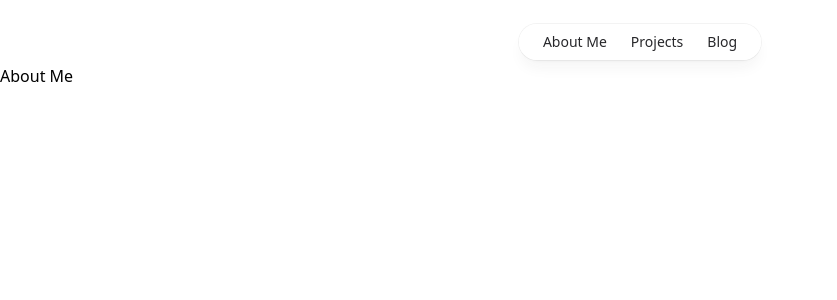
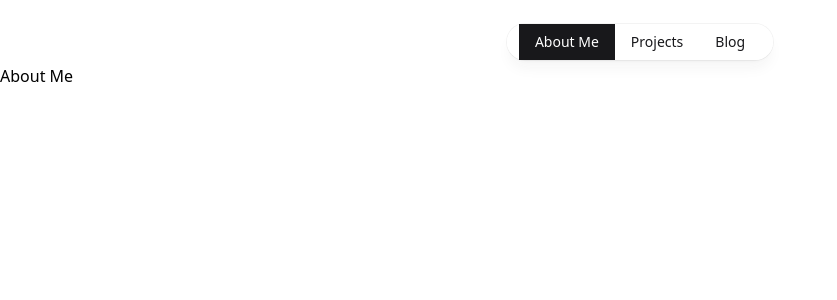
Before and after one commit to CynthiaWeaver-Jeannine/Cynthia_Weaver-Portfolio, a Next.js app: page / in a window 1280 px wide. Shown: the top 300 px of the page, without its empty margins (0-837 px from the left). Built offline with nearby package versions, Linux system fonts and the light colour scheme.

Commit message:
update NavItem: different styles based on isSelected

```diff
--- a/components/layout.tsx
+++ b/components/layout.tsx
@@ -11,11 +11,10 @@ function NavItem(props: NavItemProps) {
     const { title, url, isSelected } = props;
     return (
     <li>
-        <a className={`block px-3 py-2 transition hover:text-teal-500 ${isSelected?"text-teak-500": ""}`} href={url}>{title}</a>
-        </li>
+        <a className={`inline-block px-4 py-2 ${isSelected ? 'bg-zinc-900 text-white' : 'text-zinc-900 hover:bg-zinc-500 hover:text-white'} transition duration-300 ease-in-out`} href={url}>{title}</a>
+    </li>
         )
     }
-
     type NavbarProps = {
         pageId: string
     }
```
